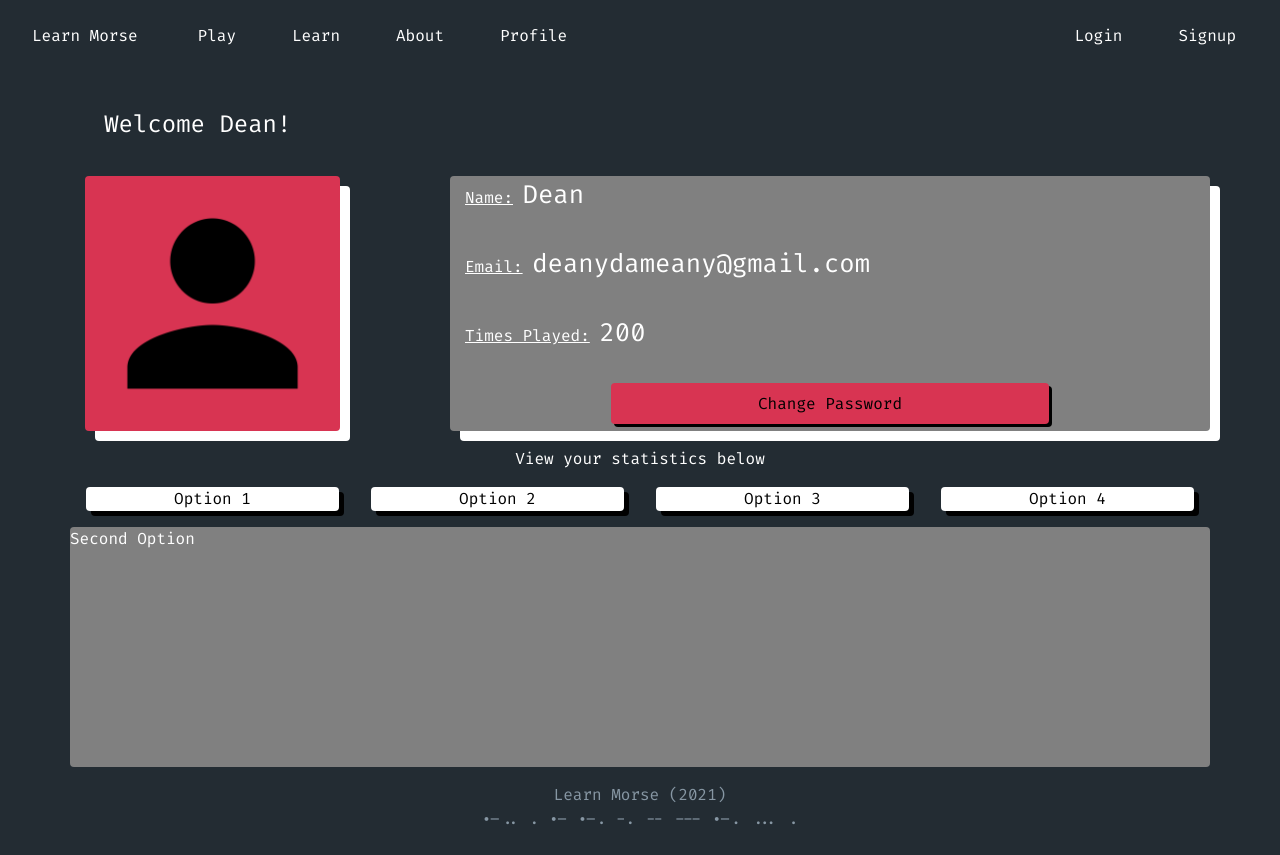
After one commit to jonathanjchoong/learn-morse, a Flask app: page /profile_op2 in a window 1280 px wide. The commit adds this page. Run offline with Flask 2, Linux system fonts and the light colour scheme; some libraries are stand-ins or nearby versions.

Commit message:
Seperate CSS, Stat nav bar and stat pages

```diff
--- a/app/routes.py
+++ b/app/routes.py
@@ -26,10 +26,25 @@
 def learn():
     return render_template("learn.html", footer_option = 'not fixed')
 
-#profile page
+#profile page and option 1
 @app.route('/profile')
 def profile():
-    return render_template("profile.html", footer_option = 'not fixed')
+    return render_template("profileStats_1.html", footer_option = 'not fixed')
+
+#profile page option 2
+@app.route('/profile_op2')
+def profile_op2():
+    return render_template("profileStats_2.html", footer_option = 'not fixed')
+
+#profile page option 3
+@app.route('/profile_op3')
+def profile_op3():
+    return render_template("profileStats_3.html", footer_option = 'not fixed')
+
+#profile page option 4
+@app.route('/profile_op4')
+def profile_op4():
+    return render_template("profileStats_4.html", footer_option = 'not fixed')
 
 #----------------------------------------------------------------------
 ## Routes to game pages
--- /dev/null
+++ b/app/static/CSS/profile.css
@@ -0,0 +1,100 @@
+
+
+body {
+    font-family: "Fira Code", monospace;
+    background-color: #232C33;
+    color: white;
+    height:100%
+}
+
+.border_thick {
+    max-width: 100%;
+    height: auto ;
+    box-shadow: 10px 10px white;
+    background-color: #d83452;
+    vertical-align: middle;
+}
+
+.rounded {
+    border-radius: 200px;
+}
+
+.info-text{
+    font-size:4vw;
+    font-family: "Fira Code", monospace;
+    font-style: normal;
+}
+
+.pswrd-button{
+    font-family: "Fira Code", monospace;
+    align-items: center baseline;
+    margin: 0% 20% 1% 20%;
+    border: 0;
+    background-color:#d83452;
+    border-radius: 4px;
+    box-shadow:3px 3px black;
+}
+
+
+.pswrd-button:hover{
+    background-color:white;
+}
+
+.pswrd-button:active{
+    background-color:white;
+    transform: translateY(2px)
+}
+
+.info-div{
+    background-color:grey ;
+    display: grid;
+    color: white;
+    box-shadow: 10px 10px white;
+
+}
+
+.stat-bar{
+    box-shadow:5px 5px black;
+    background-color:white;
+    margin:0 0.5% 0 0.5%;
+    color:black;
+    text-align: center;
+}
+
+.stat-bar:hover{
+    background-color:#d83452;
+    cursor:pointer
+}
+
+.stat-bar:active{
+    background-color:#d83452;
+    transform:translateY(2px);
+    border:0
+}
+
+.stat-area{
+    width: 100%;
+    height: 15em; /*just for visual height set, set back to auto */
+    background-color: grey;
+}
+
+@media screen and (min-width: 800px) {.info-text{
+    font-size: 3vw;
+}}
+@media screen and (min-width: 1250px) {.info-text{
+    font-size: 2vw;
+}}
+@media screen and (max-width: 500px) {.info-text{
+    font-size: 5vw;
+}}
+
+@media screen and (max-width: 765px) {
+.stat-bar{
+    margin-top:3%;
+}.stat-bar:hover{
+    background-color: white;
+}.stat-bar:active{
+    background-color:#d83452
+}.info-div{
+    margin-top:5%;
+}}
--- a/app/templates/profile.html
+++ b/app/templates/profile.html
@@ -1,101 +1,12 @@
 {% extends 'base.html' %}
 
 {% block extra_css_js %}
-<style>
+<link href= "{{url_for('static',filename='CSS/profile.css')}}" rel='stylesheet'>
 
-    body {
-        font-family: "Fira Code", monospace;
-        background-color: #232C33;
-        color: white;
-        height:100%
-    }
-
-    .border_thick {
-        max-width: 100%;
-        height: auto ;
-        box-shadow: 10px 10px white;
-        background-color: #d83452;
-        vertical-align: middle;
-    }
-
-    .rounded {
-        border-radius: 200px;
-    }
-
-    .info-text{
-        font-size:4vw;
-        font-family: "Fira Code", monospace;
-        font-style: normal;
-    }
-
-    .pswrd-button{
-        font-family: "Fira Code", monospace;
-        align-items: center baseline;
-        margin: 0% 20% 1% 20%;
-        border: 0;
-        background-color:#d83452;
-        border-radius: 4px;
-        box-shadow:3px 3px black;
-    }
-
-    .info-div{
-        background-color:grey ;
-        display: grid;
-        color: white;
-        box-shadow: 10px 10px white;
-
-    }
-
-    .stat-bar{
-        box-shadow:5px 5px black;
-        background-color:white;
-        margin:0 0.5% 0 0.5%;
-        color:black;
-        text-align: center;
-    }
-
-    .stat-bar:hover{
-        background-color:#d83452;
-        cursor:pointer
-    }
-
-    .stat-bar:active{
-        background-color:#d83452;
-        transform:translateY(2px);
-    }
-
-    .stat-area{
-        width: 100%;
-        height: 15em; /*just for visual height set, set back to auto */
-        background-color: grey;
-    }
-
-    @media screen and (min-width: 800px) {.info-text{
-        font-size: 3vw;
-    }}
-    @media screen and (min-width: 1250px) {.info-text{
-        font-size: 2vw;
-    }}
-    @media screen and (max-width: 500px) {.info-text{
-        font-size: 5vw;
-    }}
-    @media screen and (max-width: 765px) {.info-div{
-        margin-top:5%;
-    }}
-
-    @media screen and (max-width: 765px) {.stat-bar{
-        margin-top:3%;
-    }
-    .stat-bar:hover{
-        background-color: white;
-    }
-    .stat-bar:active{
-        background-color:#d83452
-    }
-}
-
-</style>
-
+<script>
+    //document.getElementById('op1').action = '{{url_for("profile")}}'
+    //document.getElementById('op2').onclick = '{{url_for("profile_op2")}}'
+</script>
 
 {% endblock %}
 
@@ -132,16 +43,17 @@
 
     <div class = 'container'>
         <div class = 'row' >
-            <div class = 'col-md-3 centered'><p class = 'stat-bar rounded'> Option 1 </p></div>
-            <div class = 'col-md-3 centered'><p class = 'stat-bar rounded'> Option 2 </p></div>
-            <div class = 'col-md-3 centered'><p class = 'stat-bar rounded'> Option 3 </p></div>
-            <div class = 'col-md-3 centered'><p class = 'stat-bar rounded'> Option 4 </p></div>
+            <div class = 'col-md-3 centered'><a href = '{{url_for("profile")}}'><p class = 'stat-bar rounded' id ='op1'> Option 1 </p></a></div>
+            <div class = 'col-md-3 centered'><a href = '{{url_for("profile_op2")}}'><p class = 'stat-bar rounded' id ='op2'> Option 2 </p></a></div>
+            <div class = 'col-md-3 centered'><a href = '{{url_for("profile_op3")}}'><p class = 'stat-bar rounded' id ='op3'> Option 3 </p></a></div>
+            <div class = 'col-md-3 centered'><a href = '{{url_for("profile_op4")}}'><p class = 'stat-bar rounded' id ='op4'> Option 4 </p></a></div>
         </div>
 
         <div class = 'row'> <p></p> </div>
         <div class = 'row'>
             <div class="stat-area rounded">
-                <p></p>
+                {% block content_stats %}
+                {% endblock %}
             </div>
         </div>
     </div>
--- /dev/null
+++ b/app/templates/profileStats_2.html
@@ -0,0 +1,7 @@
+{% extends "profile.html"  %}
+
+{% block  content_stats %}
+<p>
+    Second Option
+</p>
+{% endblock %}
```
Also changed, not shown: app/templates/profileStats_1.html (added, +7 -0 lines), app/templates/profileStats_3.html (added, +7 -0 lines), app/templates/profileStats_4.html (added, +7 -0 lines).
